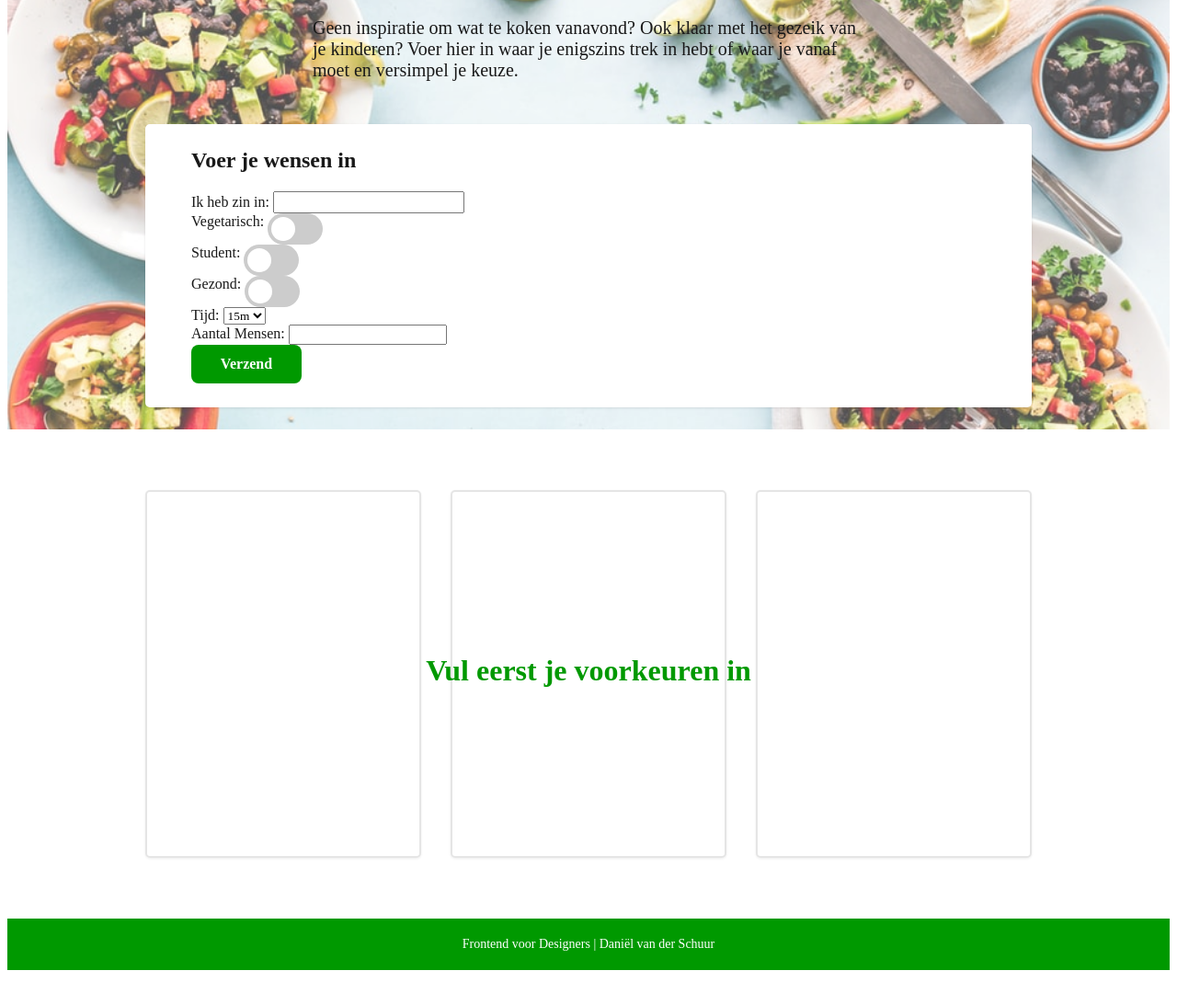
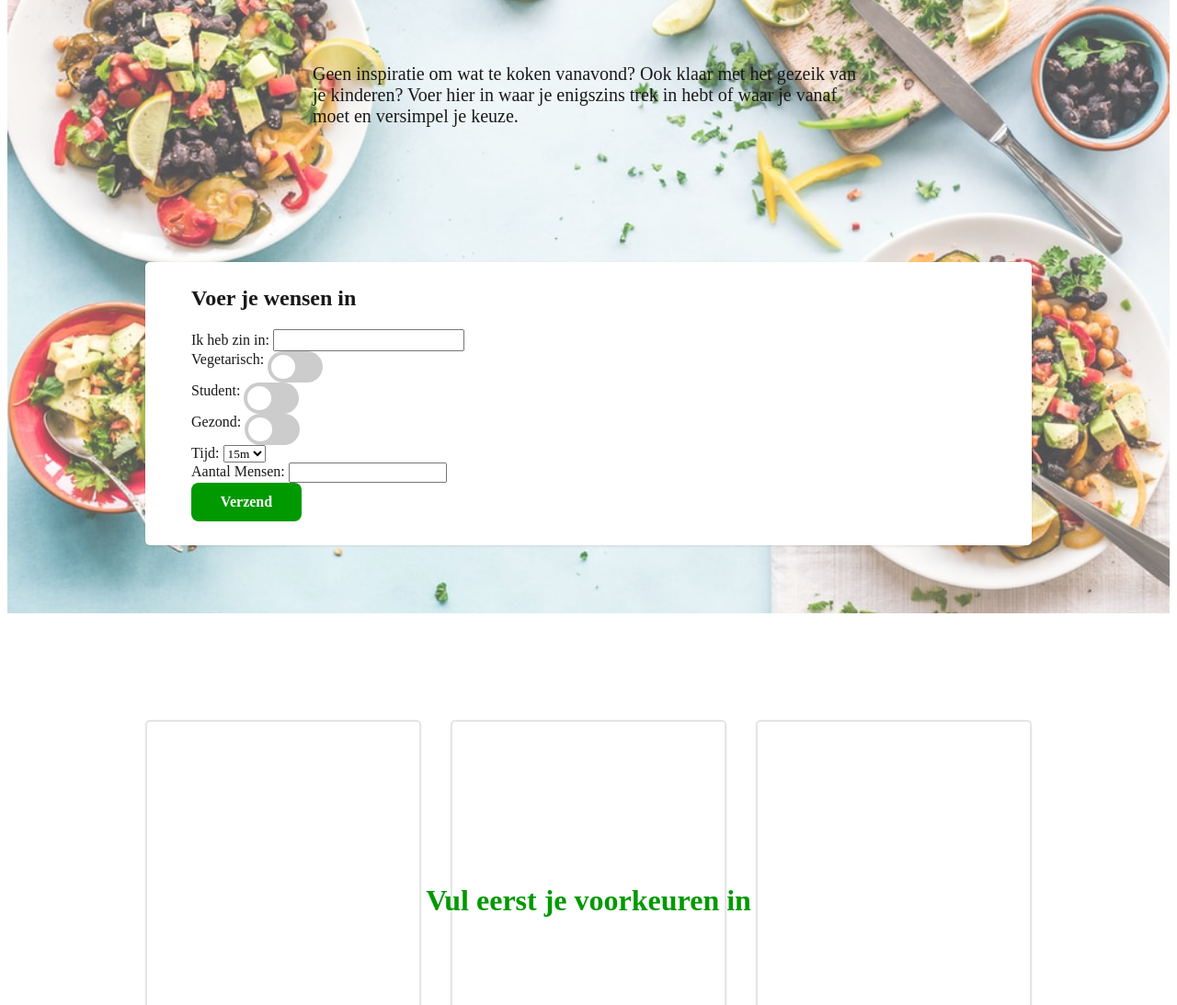
Before and after one commit to sjerrietukkel/frontend_designers, a website: page index.html in a window 1280 px wide. Shown: the part 207-1300 px from the top of the page at 92% size. Before the commit the page ends 1270 px from the top, so only its background shows below. Drawn offline with Linux system fonts and the light colour scheme; a web font is replaced by a local one.

Commit message:
small styling fix, almost working filters

```diff
--- a/index.js
+++ b/index.js
@@ -1,22 +1,8 @@
+const isEmpty = document.getElementById("app").childNodes.length
 
-// fetch('https://api.spoonacular.com/recipes/random?number=3&tags=vegetarian,dinner&apiKey=a840e03e4ca140dfb16812ea490c8007')
-// .then((response) => {
-// return response.json()
-// })
-// .then((data) => {
-//     console.log(data)
-//     const html = data.recipes.map (data => {
-//         return `<div class="card"><div class="card-head"><img src="${data.image}" alt="recipe image" class="card-image"></div><div class="card-title"><h1>${data.title}</h1><div class="flex-info"><p class="icon-text"><i class="fas fa-clock"></i> ${data.readyInMinutes}m</p><p class="icon-text"><i class="fas fa-users"></i> ${data.servings}</p></div><a href="${data.sourceUrl}" class="link">Bekijk Recept</a></div></div>`
-//     });
-//     // console.log(html)
-//     document.querySelector('#app').insertAdjacentHTML('beforeend', html)
-// })
-const isEmpty = document.getElementById("app").childNodes.length
 if (isEmpty == 1) {
     document.querySelector('#app').insertAdjacentHTML('beforeend', `<div class="full-width"><h1>Vul eerst je voorkeuren in</h1></div><div class="card-loading"></div><div class="card-loading"></div><div class="card-loading"></div>`)
 }
-
-
 
 function Submit() {
     event.preventDefault()
--- a/style.css
+++ b/style.css
@@ -40,7 +40,7 @@ p{
 
 .hero {
     width: 100%;
-    height: 600px;
+    height: 800px;
     position: relative;
     z-index: 1;
 }
@@ -95,7 +95,7 @@ form {
     padding: 26px 50px;
     border-radius: 5px;
     box-shadow: rgba(0, 0, 0, 0.1) 0px 1px 3px 0px;
-    margin: auto;
+    margin: auto auto auto auto;
 }
 
 #app {
@@ -106,7 +106,7 @@ form {
     max-width: 1080px;
     background-color: white;
     color: white;
-    margin: 50px auto;
+    margin: 100px auto;
 }
 
 #text {
@@ -268,6 +268,7 @@ form {
     z-index: 2;
     height: 425px;
     background-color: rgba(255,255,255, .3);
+
   }
 
   .full-width > h1 {
```
